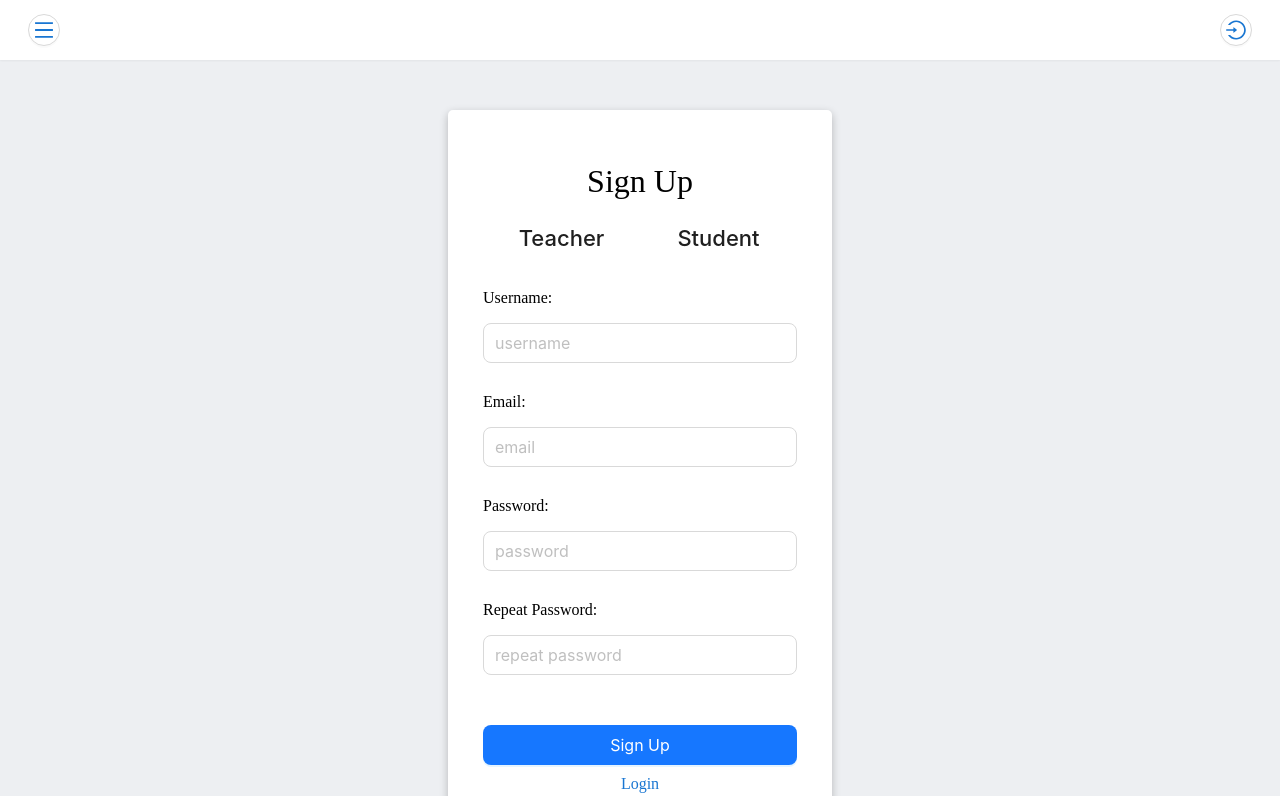
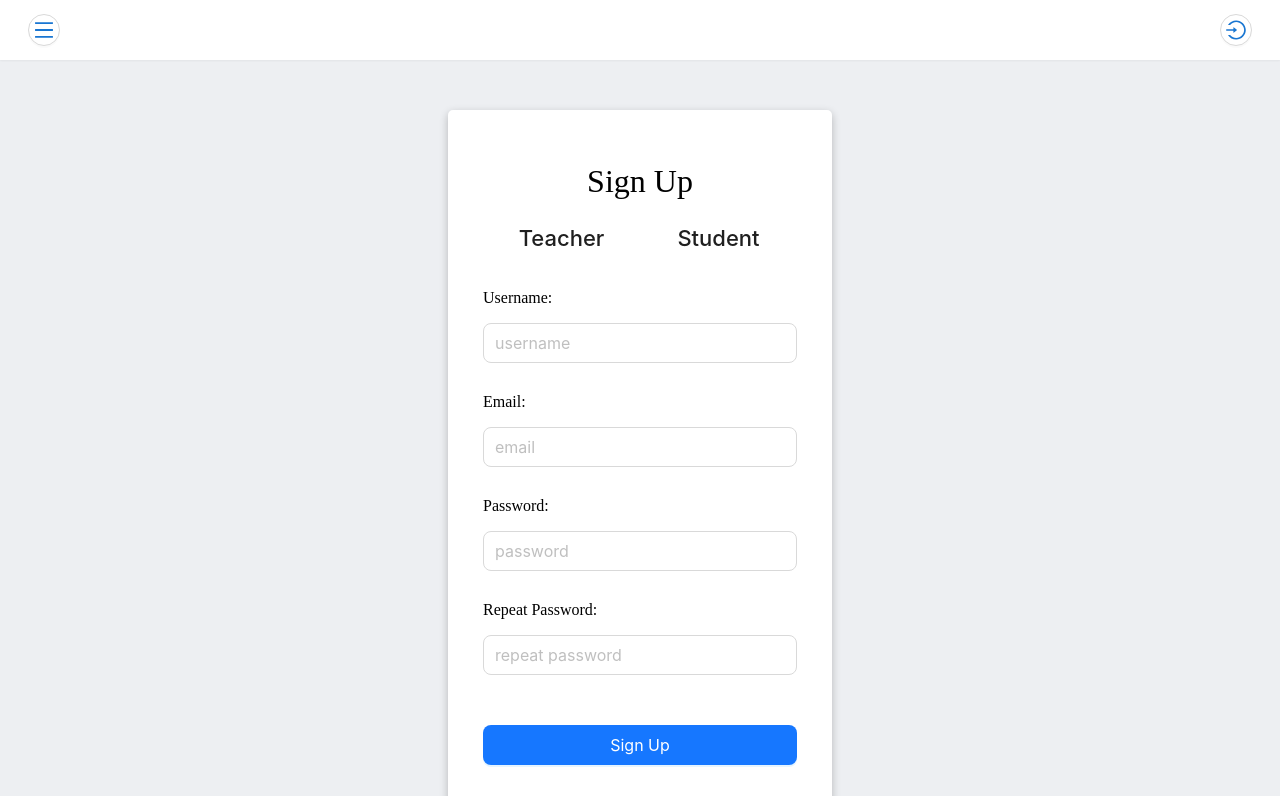
Before and after one commit to Vlad777mykola/easyway-client, a React (Vite) app: page /signup in a window 1280 px wide. Shown: the top 796 px of the page. Built offline with nearby package versions, Linux system fonts and the light colour scheme; no server answers.

Commit message:
chore(style login and sign up): make 100vh and same margins both pages

```diff
--- a/src/modules/auth/components/Login.tsx
+++ b/src/modules/auth/components/Login.tsx
@@ -63,7 +63,7 @@ export const Login = () => {
 						</Button>
 					</div>
 				</div>
-				<div>
+				<div className={style.signUpContainer}>
 					<Link className={style.signUp} to={'/signup'}>
 						Sing Up
 					</Link>
--- a/src/modules/auth/components/SignUp.tsx
+++ b/src/modules/auth/components/SignUp.tsx
@@ -133,11 +133,11 @@ export const SignUp = () => {
 							Sign Up
 						</Button>
 					</div>
-					<div className={style.loginContainer}>
-						<Link className={style.login} to={'/login'}>
-							Login
-						</Link>
-					</div>
+				</div>
+				<div className={style.loginContainer}>
+					<Link className={style.login} to={'/login'}>
+						Login
+					</Link>
 				</div>
 			</div>
 		</>
--- a/src/modules/auth/components/login.module.css
+++ b/src/modules/auth/components/login.module.css
@@ -1,9 +1,7 @@
 .authContainer {
 	display: flex;
-	/* gap: 10px; */
 	align-items: center;
 	flex-direction: column;
-	justify-content: space-between;
 	width: 30%;
 	min-height: 400px;
 	margin: auto;
@@ -45,6 +43,12 @@
 	margin-bottom: 10px;
 }
 
+.signUpContainer {
+	display: flex;
+	justify-content: center;
+	margin-top: 20px;
+}
+
 .signUp {
 	text-decoration: none;
 	color: var(--color-primary);
@@ -54,7 +58,7 @@
 	.authContainer {
 		width: 100%;
 		margin-top: 0px;
-		height: 85vh;
+		height: 100vh;
 	}
 
 	.loginHeader {
@@ -73,7 +77,8 @@
 @media (min-width: 1201px) {
 	.authContainer {
 		width: 30%;
-		margin-top: 300px;
+		margin-top: 50px;
+		margin-bottom: 50px;
 		height: 500px;
 	}
 
@@ -85,14 +90,14 @@
 
 @media (min-width: 1500px) {
 	.authContainer {
-		margin-top: 300px;
+		margin-top: 50px;
 		width: 25%;
 	}
 }
 
 @media (min-width: 1800px) {
 	.authContainer {
-		margin-top: 300px;
+		margin-top: 50px;
 		width: 20%;
 	}
 }
--- a/src/modules/auth/components/signUp.module.css
+++ b/src/modules/auth/components/signUp.module.css
@@ -2,7 +2,6 @@
 	display: flex;
 	align-items: center;
 	flex-direction: column;
-	justify-content: space-between;
 	width: 30%;
 	min-height: 400px;
 	margin: auto;
@@ -47,6 +46,7 @@
 .loginContainer {
 	display: flex;
 	justify-content: center;
+	margin-top: 20px;
 }
 
 .login {
@@ -76,14 +76,11 @@
 	.authContainer {
 		width: 100%;
 		margin-top: 0px;
-		height: 700px;
+		min-height: 100vh;
 	}
 }
 
 @media (min-width: 769px) {
-	.authContainer {
-		height: 100%;
-	}
 	.signUpHeader {
 		margin-top: 100px;
 		margin-bottom: 120px;
@@ -94,7 +91,8 @@
 	.authContainer {
 		width: 30%;
 		margin-top: 50px;
-		height: 700px;
+		margin-bottom: 50px;
+		min-height: 700px;
 	}
 
 	.signUpHeader {
@@ -105,21 +103,20 @@
 
 @media (min-width: 1500px) {
 	.authContainer {
-		margin-top: 100px;
+		margin-top: 50px;
 		width: 25%;
 	}
 }
 
 @media (min-width: 1800px) {
 	.authContainer {
-		margin-top: 150px;
+		margin-top: 50px;
 		width: 20%;
 	}
 }
 
 @media (min-width: 2100px) {
 	.authContainer {
-		margin-top: 200px;
 		width: 15%;
 	}
 }
--- a/vite.config.ts
+++ b/vite.config.ts
@@ -10,5 +10,5 @@ export default defineConfig({
 			'@ui-components': path.resolve(__dirname, './src/ui-components'),
 		},
 	},
-	base: '/easyway-client/',
+	/* base: '/easyway-client/', */
 });
```
